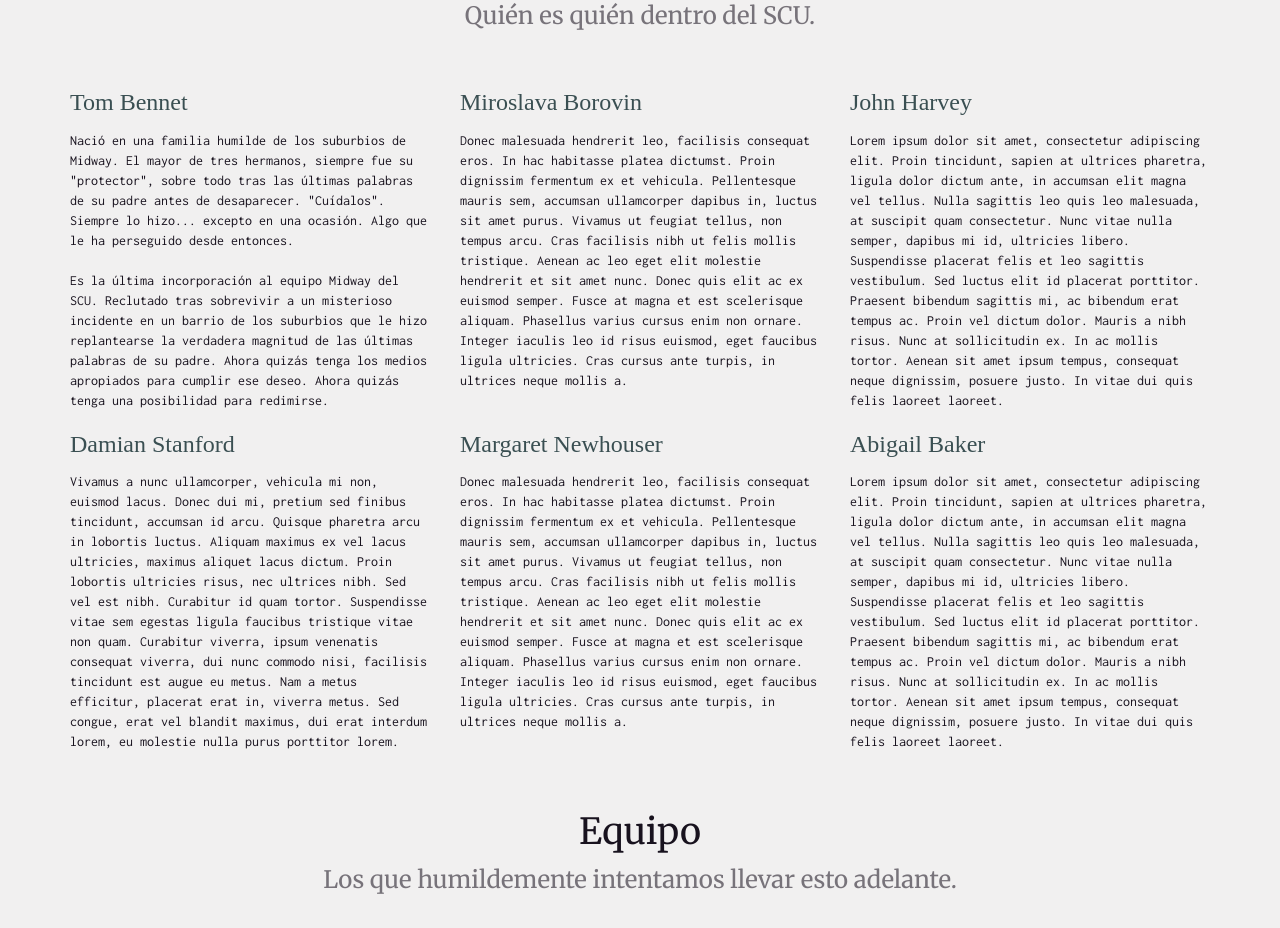
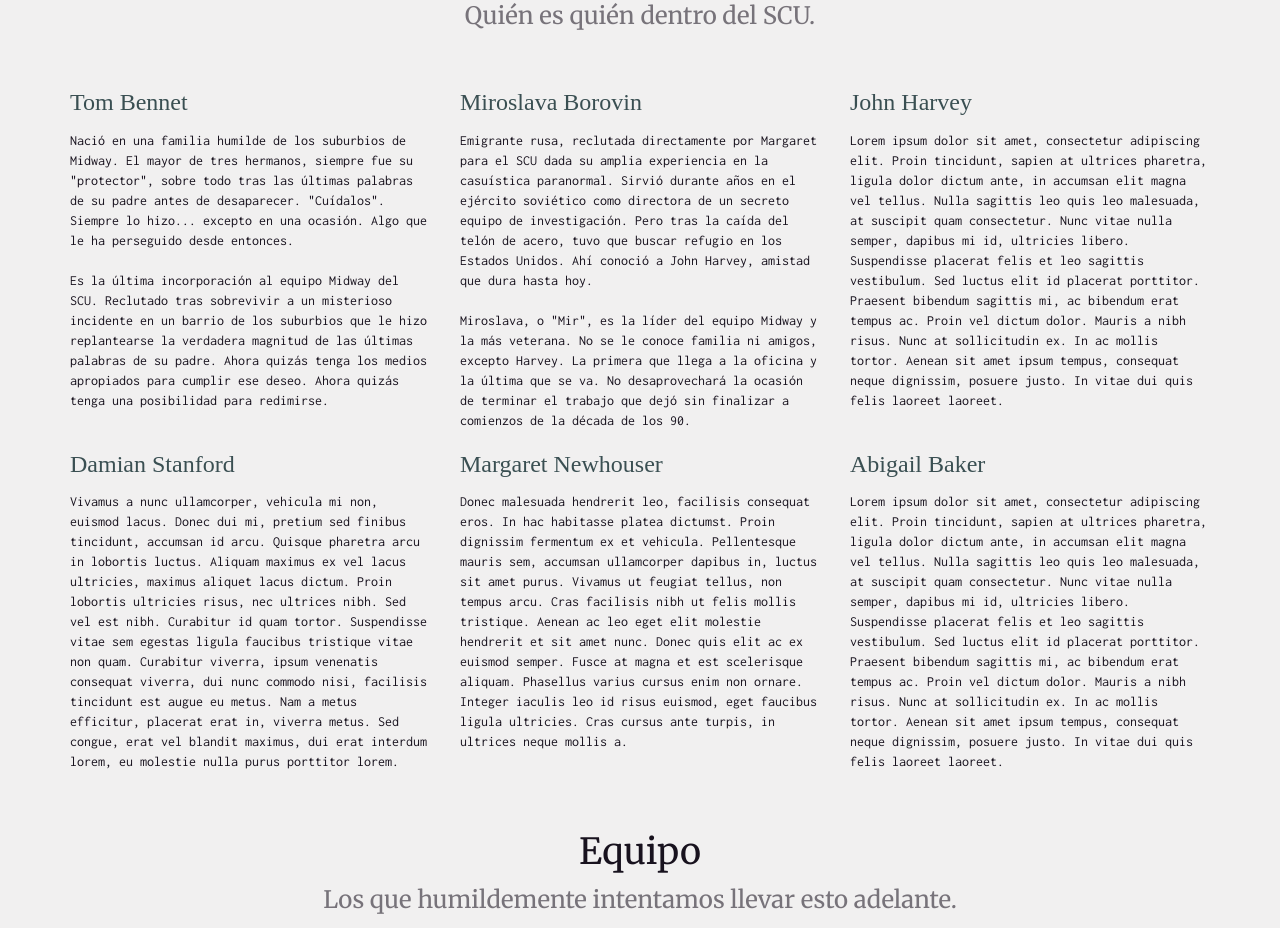
Before and after one commit to moisesvilar/scu-landing, a plain HTML site: page public/index.html in a window 1280 px wide. Shown: the part 3069-3997 px from the top of the page. Drawn offline with nearby package versions, Linux system fonts and the light colour scheme; some packages are replaced by stand-ins of ours; a script that the page names is missing.

Commit message:
Add text for Mir

```diff
--- a/public/index.html
+++ b/public/index.html
@@ -365,12 +365,15 @@
 									<!-- <img src="assets/images/picture.jpg"> -->
 									<h3>Miroslava Borovin</h3>
 									<p>
-										Donec malesuada hendrerit leo, facilisis consequat eros. In hac habitasse platea dictumst. Proin dignissim fermentum ex et
-										vehicula. Pellentesque mauris sem, accumsan ullamcorper dapibus in, luctus sit amet purus. Vivamus ut feugiat tellus,
-										non tempus arcu. Cras facilisis nibh ut felis mollis tristique. Aenean ac leo eget elit molestie hendrerit et sit
-										amet nunc. Donec quis elit ac ex euismod semper. Fusce at magna et est scelerisque aliquam. Phasellus varius cursus
-										enim non ornare. Integer iaculis leo id risus euismod, eget faucibus ligula ultricies. Cras cursus ante turpis,
-										in ultrices neque mollis a.
+										Emigrante rusa, reclutada directamente por Margaret para el SCU dada
+										su amplia experiencia en la casuística paranormal. Sirvió durante años en el ejército soviético
+										como directora de un secreto equipo de investigación. Pero tras la caída del telón de acero, tuvo
+										que buscar refugio en los Estados Unidos. Ahí conoció a John Harvey, amistad que dura hasta hoy.
+									</p>
+									<p>
+										Miroslava, o "Mir", es la líder del equipo Midway y la más veterana. No se le conoce familia ni amigos,
+										excepto Harvey. La primera que llega a la oficina y la última que se va. No desaprovechará la ocasión
+										de terminar el trabajo que dejó sin finalizar a comienzos de la década de los 90.
 									</p>
 								</div>
 								<div class="col-sm-4 blog-post">
```
